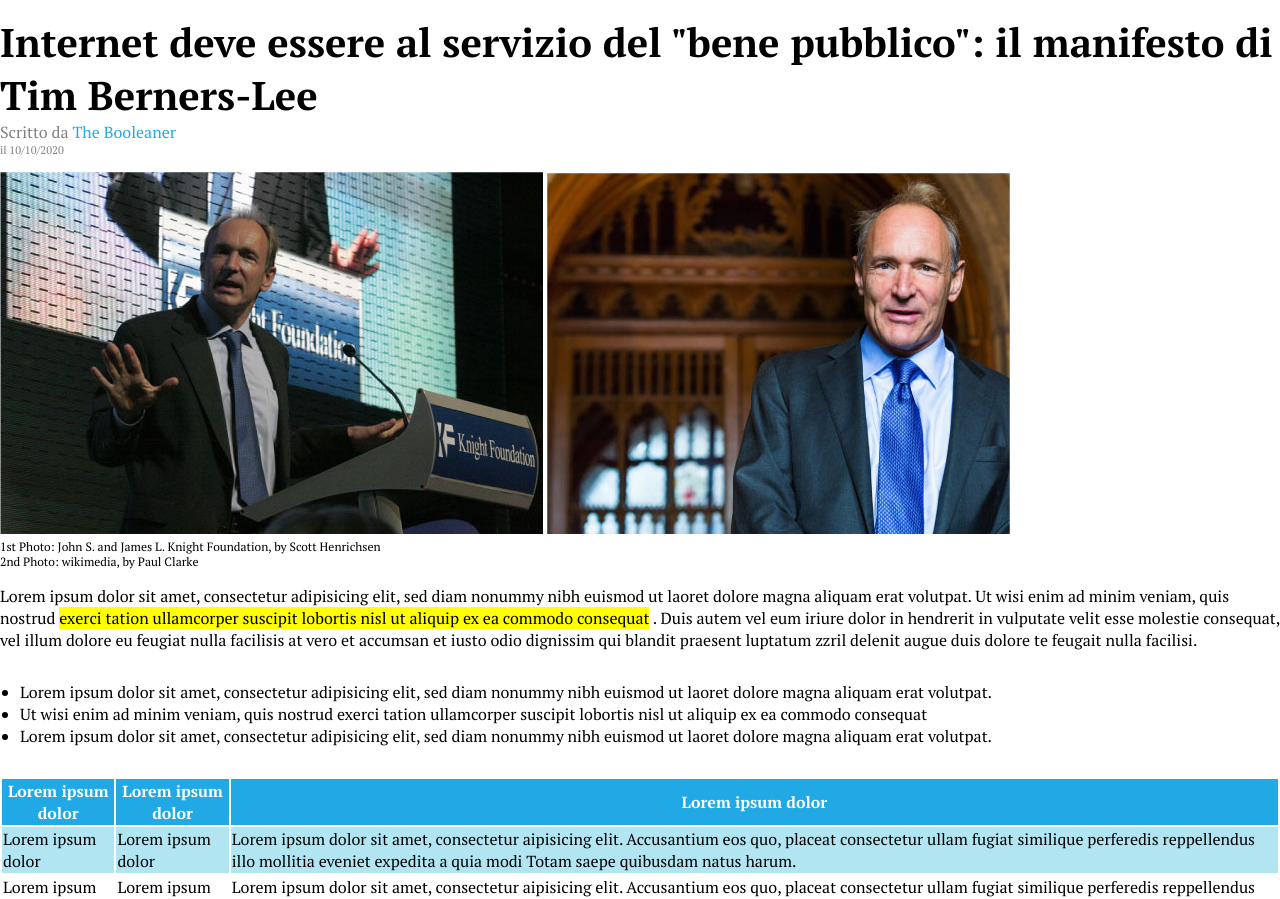
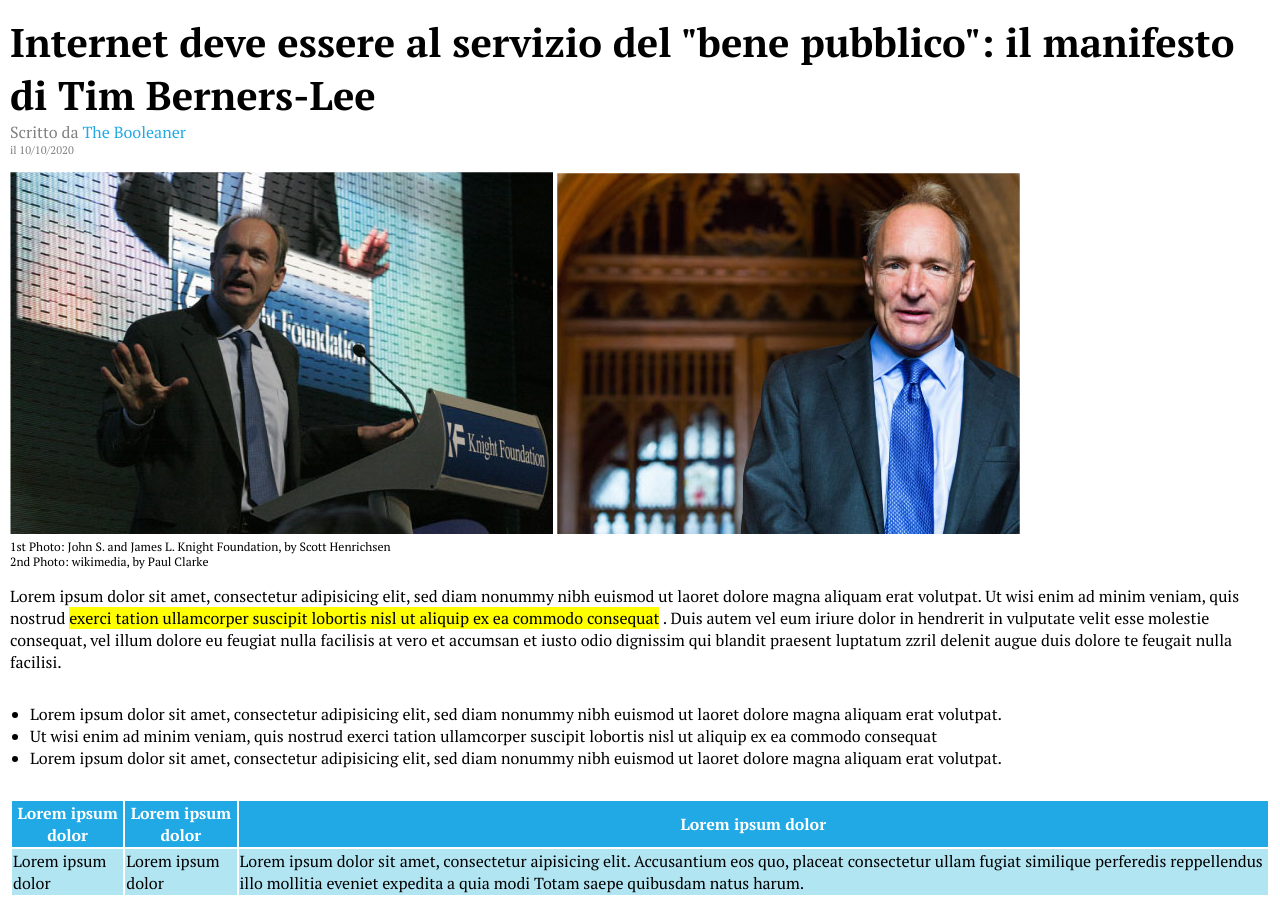
Before and after one commit to mirkobechini/html-css-booleaner, a plain HTML site: page index.html in a window 1280 px wide. Shown: the part 63-962 px from the top of the page. Drawn offline with Linux system fonts and the light colour scheme.

Commit message:
add comments fix margin

```diff
--- a/style.css
+++ b/style.css
@@ -1,3 +1,4 @@
+/* header */
 #logo {
     text-align: left;
     width: 150px;
@@ -15,6 +16,12 @@ header {
 body {
     margin: 0px;
     font-family: 'PT Serif', verdana, serif;
+}
+/* /header */
+
+/* main */
+main{
+    margin: 10px;
 }
 
 #p-berner {
@@ -43,25 +50,34 @@ h1 {
     color: #20a9e5;
 }
 
+/* paragraphs */
 #marked-lorem {
     background-color: yellow;
 }
+/* /paragraphs */
 
+/* list */
 ul {
     margin-top: 30px;
     margin-bottom: 30px;
     padding-left: 20px;
 }
+/* /list */
 
+
+/* table */
 th {
     background-color: #20a9e5;
     color: white;
+    margin: 0px;
 }
 
 .tr-colored {
     background-color: #b1e5f2;
 }
+/* /table */
 
+/* interests */
 h4 {
     margin-bottom: 10px;
     color: #808080;
@@ -85,3 +101,5 @@ h4 {
     font-size: 18px;
     position: absolute;
 }
+/* /interests */
+/* /main */
```
